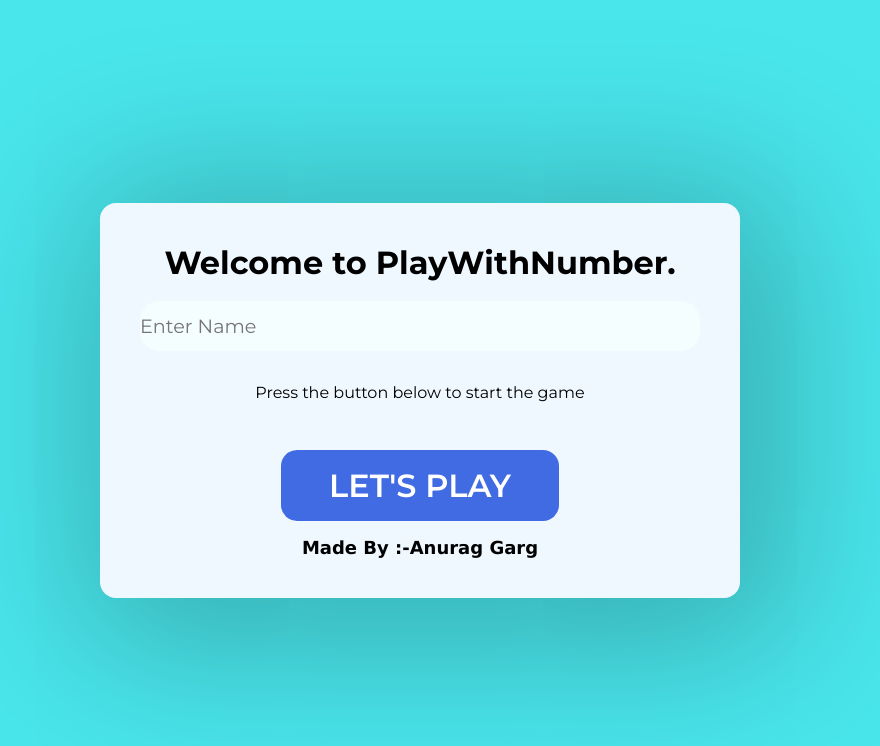
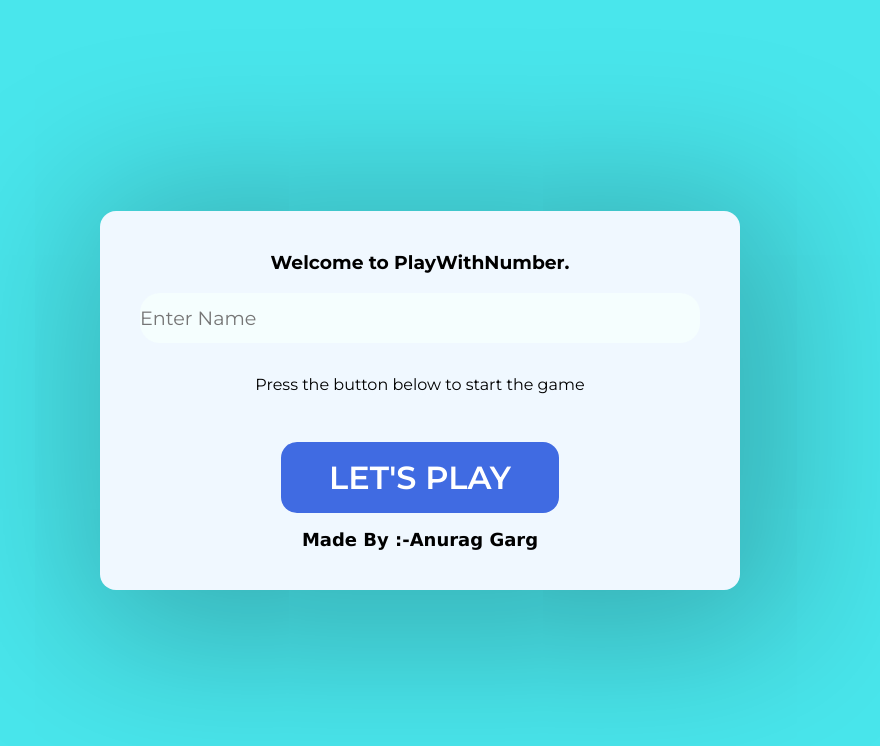
Before and after one commit to websitedevlopment/weewr, a plain HTML site: page index.html in a window 1280 px wide. Shown: the whole page, without its empty margins (220-1100 px from the left). Drawn offline with Linux system fonts and the light colour scheme.

Commit message:
Update index.html

```diff
--- a/index.html
+++ b/index.html
@@ -13,7 +13,7 @@
 <body>
     <div class="container">
         <div id="start-game">
-            <h1>Welcome to PlayWithNumber.</h1>
+            <h3>Welcome to PlayWithNumber.</h3>
             <br>
 
             <input placeholder="Enter Name" id="name"  onblur="getVal()" required>
```
